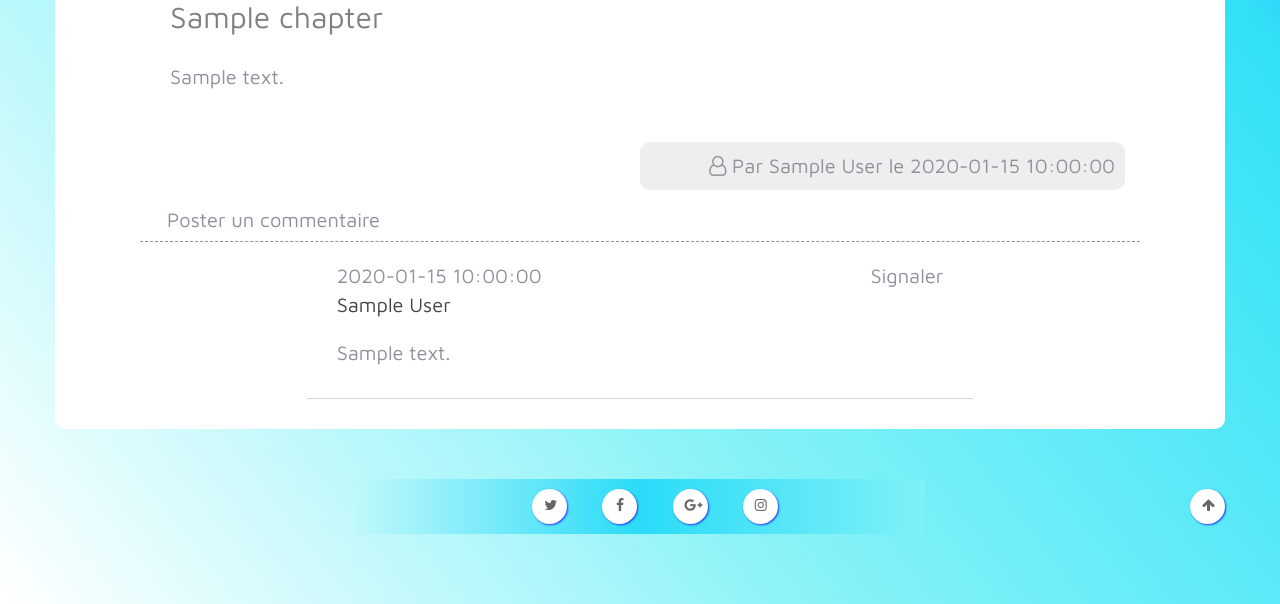
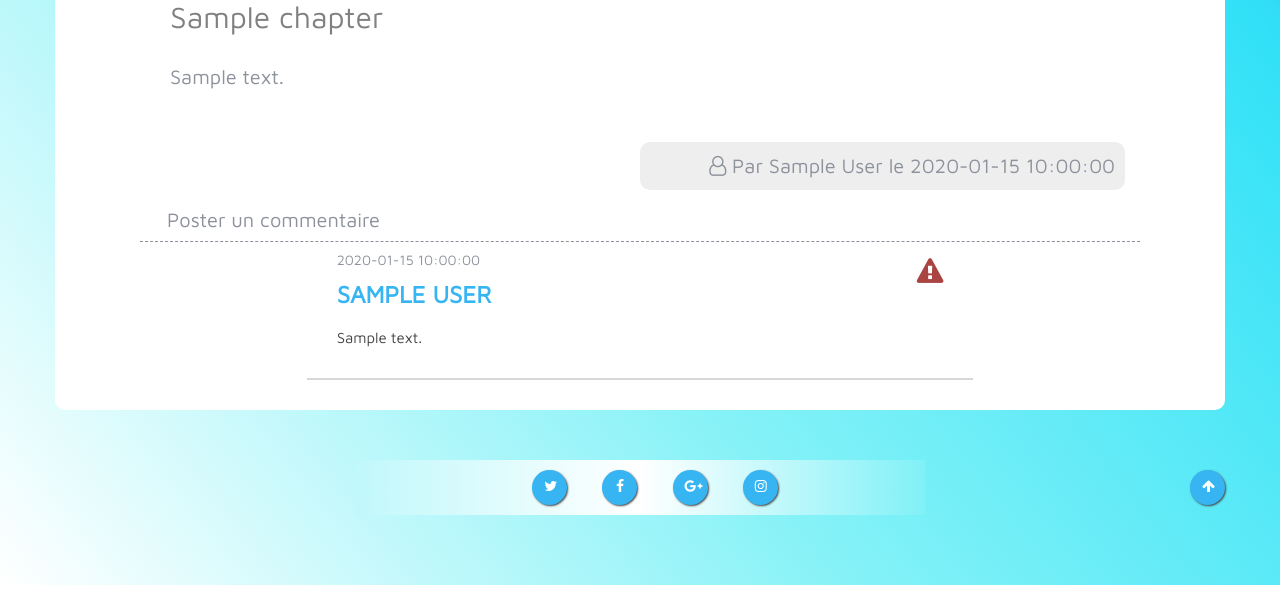
Before and after one commit to Wil4Cs/blogWriter, a PHP site: template views/Chapters/show.php in a window 1280 px wide. Shown: the part 1035-1639 px from the top of the page. Run offline with PHP 8.4, Linux system fonts and the light colour scheme; the template is opened without the code that fills it: most values are stand-ins (such as "Sample title", 1, 10 or a date in 2020); some libraries are stand-ins or nearby versions.

```diff
--- a/views/Chapters/insertComment.php
+++ b/views/Chapters/insertComment.php
@@ -3,11 +3,11 @@
         <legend>Ajouter un commentaire</legend>
         <div class="form-group">
             <label for="pseudo">Pseudo : </label>
-            <input type="text" class="form-control" id="pseudo" name="pseudo" value="">
+            <input type="text" class="form-control" id="pseudo" name="pseudo" value="" maxlength="30" placeholder="Entrez votre pseudo de 30 caractères maximum." required>
         </div>
         <div class="form-group">
-            <label for="contentComment">Contenu : </label>
-            <textarea class="form-control" id="contentComment" rows="6" name="contentComment" value=""></textarea>
+            <label for="commentContent">Contenu : </label>
+            <textarea class="form-control" id="commentContent" rows="6" name="commentContent" value="" placeholder="Votre commentaire ici..." required></textarea>
         </div>
         <button type="submit" class="btn btn-primary">Ajouter</button>
     </form>
--- a/views/Chapters/show.php
+++ b/views/Chapters/show.php
@@ -16,10 +16,17 @@
                     <?php if(!empty($comments)) {
                         foreach ($comments as $comment) { ?>
                             <div class="commentInfo col-xs-offset-2 col-xs-8">
-                                <p class="date col-xs-8"><?php echo $comment->getDate() ?></p>
-                                <p class="flag col-xs-4">Signaler</p>
-                                <p class="author col-xs-12"><?php echo htmlspecialchars($comment->getAuthor()) ?></p>
-                                <p class="col-xs-12"><?php echo nl2br(htmlspecialchars($comment->getContent())) ?></p>
+                                <h5 class="date col-xs-8"><?php echo $comment->getDate() ?></h5>
+                                <?php if ($comment->getFlag() == false) { ?>
+                                    <form  class="flag col-xs-4" action="" method="post">
+                                        <input type="hidden" name="commentId" value="<?php echo $comment->getId() ?>">
+                                        <button type="submit" class="btn">Signaler</button>
+                                    </form>
+                                <?php } else { ?>
+                                    <p class="danger"><i class="fa fa-lg fa-exclamation-triangle text-danger" aria-hidden="true"></i></p>
+                                <?php } ?>
+                                <h3 class="author col-xs-12"><?php echo strtoupper(htmlspecialchars($comment->getAuthor())) ?></h3>
+                                <p class="content col-xs-12"><?php echo nl2br(htmlspecialchars($comment->getContent())) ?></p>
                             </div>
                         <?php } ?>
                     <?php } ?>
--- a/web/css/style.css
+++ b/web/css/style.css
@@ -98,22 +98,22 @@ footer {
 footer .btn-default {
     width: 35px;
     height: 35px;
-  color: #666666;
-  background-color: #FFFFFF;
+    color: #FFFFFF;
+    background-color: #37B5F2;
     border-radius: 20px;
     border-width: 0px;
-  box-shadow: 1px 1px 2px #243BF7;
+    box-shadow: 1px 1px 2px #464646;
 }
 footer .btn-default:hover {
-  color: #FFFFFF;
-  background-color: #8BE0E4;
+    color: #464646;
+    background-color: #FFFFFF;
     border: none;
 }
 footer .socialIcons {
     background: -webkit-linear-gradient(right, #C0F8FB, #2ADBF8,#80F1F7); /* For Safari 5.1 to 6.0 */
     background: -o-linear-gradient(right, #C0F8FB, #2ADBF8,#80F1F7); /* For Opera 11.1 to 12.0 */
     background: -moz-linear-gradient(right, #C0F8FB, #2ADBF8,#80F1F7); /* For Firefox 3.6 to 15 */
-  background: linear-gradient(to right, #C0F8FB, #2ADBF8,#80F1F7); /* Standard syntax (must be last) */
+    background: linear-gradient(to right, #C0F8FB, #FFFFFF,#80F1F7); /* Standard syntax (must be last) */
     padding: 10px 0;
 }
 footer .backToTop {
@@ -208,20 +208,43 @@ footer .backToTop {
     border-top: dashed #8C919B 1px;
     margin-bottom: 30px;
 }
+.commentInfo {
+    border-bottom: solid #D8D8D8 2px;
+    padding-bottom: 20px;
+}
 .comment .author {
-    color: #444444;
-    margin-top: 0px;
+    color: #37B5F2;
+    font-weight: bold;
+    margin-top: -5px;
     margin-bottom: 0px;
 }
-.comment .date, .comment .flag {
+.comment .date {
     margin-bottom: 0px;
+}
+.comment .content {
+    font-size: 15px;
+    color: #464646;
 }
 .comment .flag {
     text-align: right;
+    margin-bottom: 0px;
 }
-.commentInfo {
-    border-bottom: solid #D8D8D8 1px;
-    padding-bottom: 20px;
+.comment .flag button {
+    margin-top: 15px;
+    padding-top: 0px;
+    padding-bottom: 0px;
+    background-color: #FFFFFF;
+    color: #37B5F2;
+    border: solid #37B5F2 1px;
+}
+.comment .flag button:hover {
+    background-color: #37B5F2;
+    color: #FFFFFF;
+    border: solid #FFFFFF 1px;
+}
+.comment .danger {
+    text-align: right;
+    margin: 15px 15px 0px 0px;
 }
 /* ===== INSERTCOMMENT ===== */
 
```
Also changed, not shown: lib/vendors/Controller/FrontController.php (+18 -4 lines), lib/vendors/Entity/Chapter.php (+78 -17 lines), lib/vendors/Entity/Comment.php (+21 -26 lines), lib/vendors/Model/ChapterDAO.php (+5 -4 lines), lib/vendors/Model/CommentDAO.php (+17 -13 lines). Lines whose indentation alone changed are shown as unchanged.
